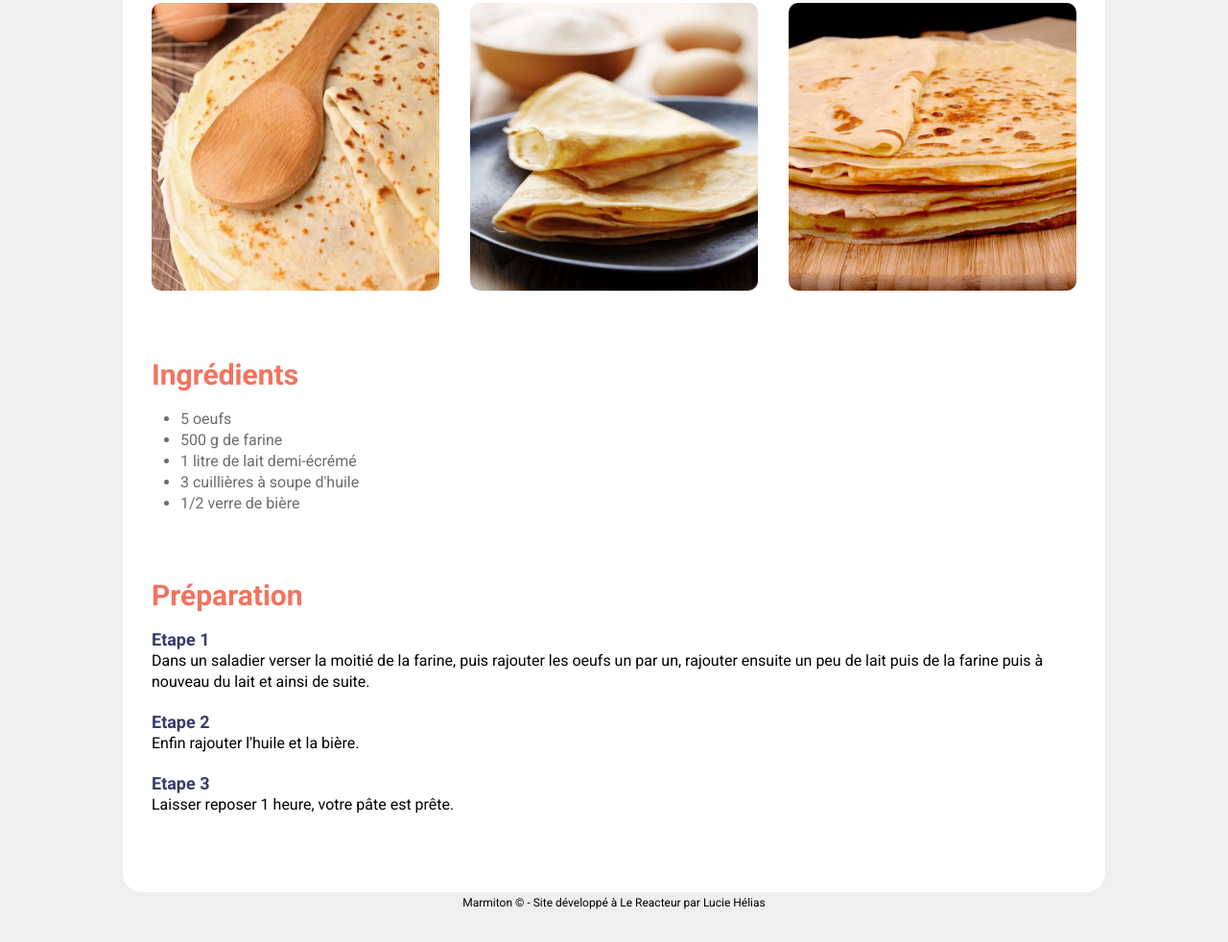
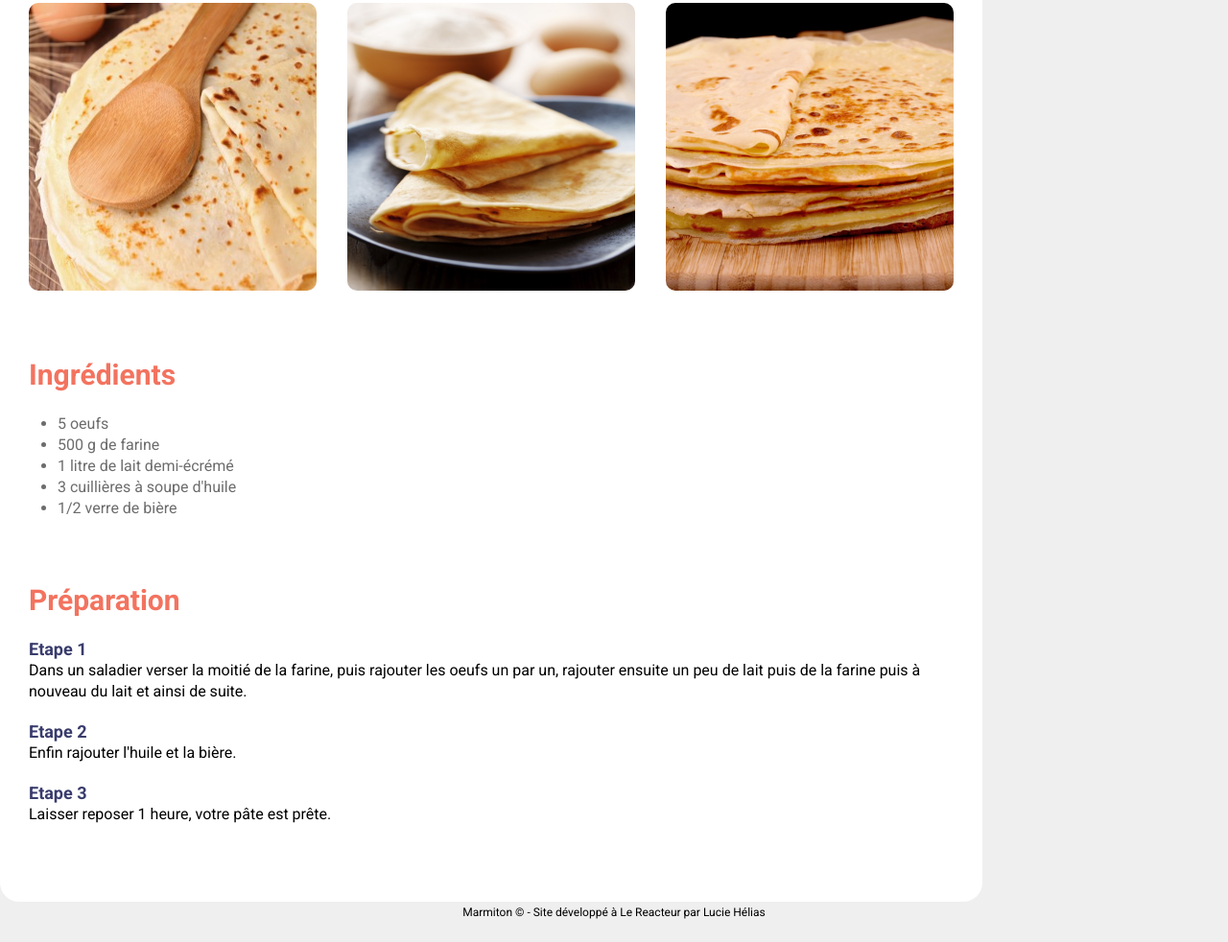
Before and after one commit to luciehelias/Marmiton, a plain HTML site: page index.html in a window 1280 px wide. Shown: the part 411-1393 px from the top of the page at 96% size. Drawn offline with Linux system fonts and the light colour scheme.

Commit message:
Change size box

```diff
--- a/assets/css/style.css
+++ b/assets/css/style.css
@@ -3,6 +3,10 @@ body {
   font-weight: 400;
   font-size: 16px;
   background-color: #efefef;
+}
+
+* {
+  box-sizing: border-box;
 }
 
 header {
@@ -44,7 +48,7 @@ h2 {
   font-weight: bold;
   color: #f3735f;
   margin-top: 70px;
-  margin-bottom: 20px;
+  margin-bottom: 25px;
 }
 
 h3 {
@@ -81,8 +85,8 @@ li {
 
 .container {
   width: 1024px;
-  margin-left: auto;
-  margin-right: auto;
+  /* margin-left: auto; */
+  /* margin-right: auto; */
 }
 
 .baseline {
@@ -94,7 +98,7 @@ li {
 .time {
   padding: 9px 83px 10px 83px;
   background-color: #8a98b1;
-  width: 234px;
+  width: 400px;
   border-radius: 10px;
   text-align: center;
   font-size: 22px;
```
